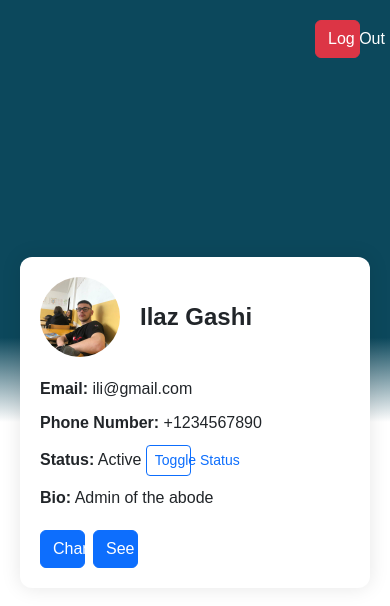
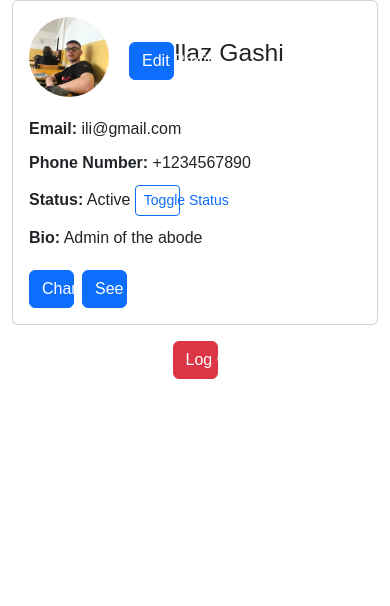
Before and after one commit to iligashi/Abode, a React (Create React App) app: page /profile in a window 390 px wide. Shown: the top 606 px of the page. Built offline with nearby package versions, Linux system fonts and the light colour scheme; the HTML template or start-up script is replaced by a standard one.

Commit message:
fixing and making responsive profile view

```diff
--- a/src/views/ProfileView.tsx
+++ b/src/views/ProfileView.tsx
@@ -12,6 +12,8 @@ interface Props {
 
 const ProfileView: React.FC<Props> = ({ name, email, bio, phoneNumber, profileImageUrl, status: initialStatus }) => {
   const [status, setStatus] = useState(initialStatus);
+  const [isEditing, setIsEditing] = useState(false);
+  const [editedInfo, setEditedInfo] = useState({ name, email, bio, phoneNumber });
 
   const toggleStatus = () => {
     setStatus(status === 'Active' ? 'Sleepy' : 'Active');
@@ -21,39 +23,103 @@ const ProfileView: React.FC<Props> = ({ name, email, bio, phoneNumber, profileIm
     console.log('Logging out...');
   };
 
+  const handleEditProfile = () => {
+    setIsEditing(true);
+  };
+
+  const handleSave = () => {
+
+    setIsEditing(false);
+  };
+
+  const handleCancel = () => {
+
+    setEditedInfo({ name, email, bio, phoneNumber });
+    setIsEditing(false);
+  };
+
+  const handleInputChange = (event: React.ChangeEvent<HTMLInputElement | HTMLTextAreaElement>) => {
+    const { name, value } = event.target;
+    setEditedInfo(prevState => ({
+      ...prevState,
+      [name]: value
+    }));
+  };
+
+  const handleImageChange = (event: React.ChangeEvent<HTMLInputElement>) => {
+    const file = event.target.files?.[0];
+    if (file) {
+
+      const reader = new FileReader();
+      reader.onload = (e) => {
+        const imageUrl = e.target?.result as string;
+
+        console.log('Selected image URL:', imageUrl);
+      };
+      reader.readAsDataURL(file);
+    }
+  };
+
   return (
-    <div className="profile-container">
-      <div className="profile">
-        <div className="profile-header">
+    <div className="container">
+      <div className="row justify-content-center">
+        <div className="col-md-8">
+          <div className="card">
+            <div className="card-body">
+              <div className="profile-header text-center">
                 <div className="profile-picture-container">
                   <img src={profileImageUrl} className="profile-picture" alt="Profile" />
-            <div className="edit-profile-button">Edit Profile</div>
+                  {!isEditing && (
+                    <button className="btn btn-primary mt-2" onClick={handleEditProfile}>Edit Profile</button>
+                  )}
+                  {isEditing && (
+                    <div className="change-image-button">
+                      <label htmlFor="image-upload" className="btn btn-outline-primary mt-2">Change Image</label>
+                      <input type="file" id="image-upload" accept="image/*" style={{ display: 'none' }} onChange={handleImageChange} />
                     </div>
-          <div className="profile-title">{name}</div>
+                  )}
+                </div>
+                <div className="profile-title">
+                  <h2>{name}</h2>
+                </div>
               </div>
               <div className="profile-body">
                 <div className="profile-info">
                   <div className="profile-item">
-              <strong>Email:</strong> {email}
+                    <strong>Email:</strong> {isEditing ? <input type="text" name="email" value={editedInfo.email} onChange={handleInputChange} className="form-control" /> : email}
                   </div>
                   <div className="profile-item">
-              <strong>Phone Number:</strong> {phoneNumber}
+                    <strong>Phone Number:</strong> {isEditing ? <input type="text" name="phoneNumber" value={editedInfo.phoneNumber} onChange={handleInputChange} className="form-control" /> : phoneNumber}
                   </div>
                   <div className="profile-item">
                     <strong>Status:</strong> {status} <button className="btn btn-outline-primary btn-sm" onClick={toggleStatus}>Toggle Status</button>
                   </div>
                   <div className="profile-item">
-              <strong>Bio:</strong> {bio}
+                    <strong>Bio:</strong> {isEditing ? <textarea name="bio" value={editedInfo.bio} onChange={handleInputChange} className="form-control" /> : bio}
                   </div>
                 </div>
                 <div className="profile-actions">
+                  {isEditing ? (
+                    <>
+                      <button className="btn btn-primary mr-2" onClick={handleSave}>Save</button>
+                      <button className="btn btn-secondary" onClick={handleCancel}>Cancel</button>
+                    </>
+                  ) : (
+                    <>
                       <button className="btn btn-primary mr-2">Change Passwords</button>
                       <button className="btn btn-primary">See Favorites</button>
+                    </>
+                  )}
                 </div>
               </div>
             </div>
-      <div className="logout-button">
+          </div>
+          {!isEditing && (
+            <div className="text-center mt-3">
               <button className="btn btn-danger" onClick={handleLogout}>Log Out</button>
+            </div>
+          )}
+        </div>
       </div>
     </div>
   );
--- a/src/views/css/ProfileView.css
+++ b/src/views/css/ProfileView.css
@@ -65,7 +65,7 @@
     margin-top: 20px;
   }
 
-  .logout-button {
+  /* .logout-button {
     position: fixed;
     top: 20px;
     right: 20px;
@@ -73,4 +73,4 @@
 
   .btn {
     margin-right: 10px;
-  }
+  } */
```
Lines whose indentation alone changed are shown as unchanged.
